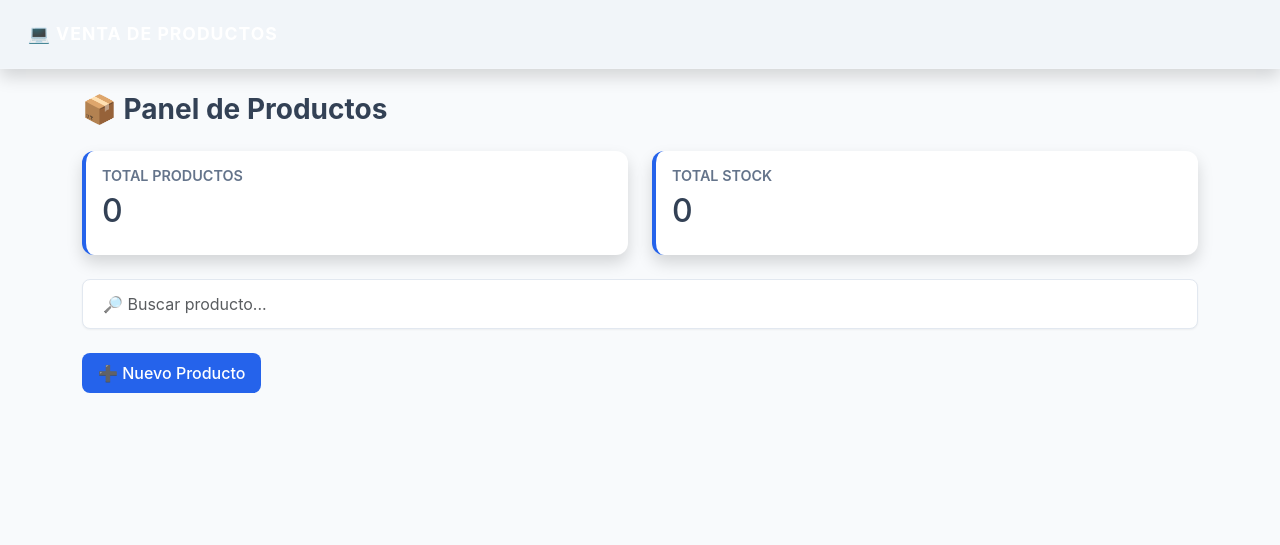
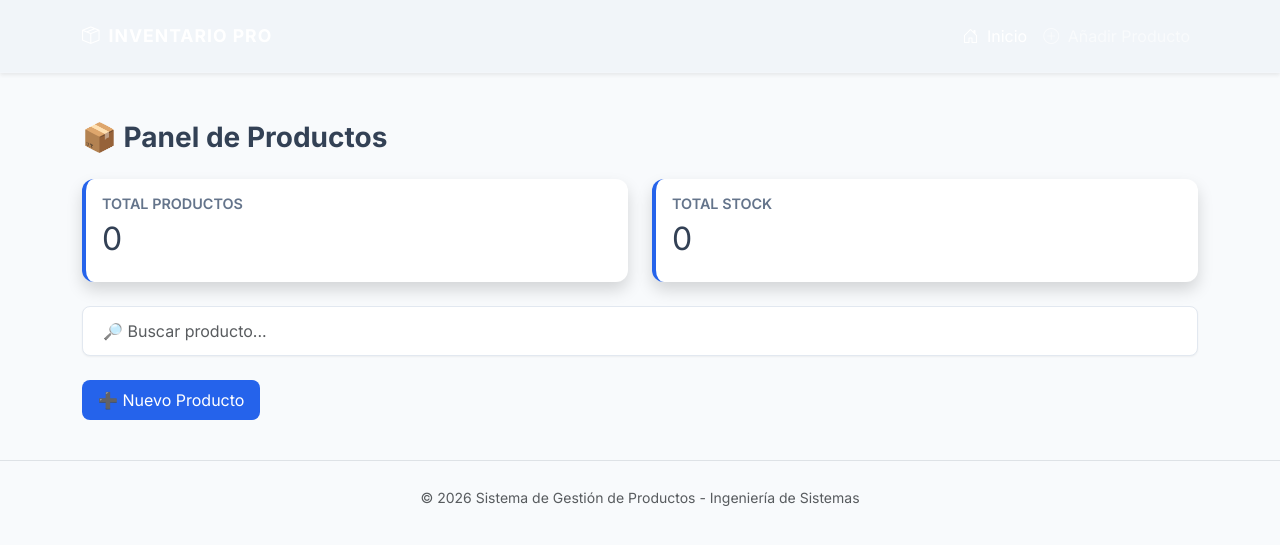
Before and after one commit to elsachgomez3-cell/sqlAlchemy_participacion, a Flask app: page / in a window 1280 px wide. Shown: the top 545 px of the page. Run offline with Flask 3, Linux system fonts and the light colour scheme.

Commit message:
mejora base con navegacio

```diff
--- a/templates/base.html
+++ b/templates/base.html
@@ -1,47 +1,87 @@
 <!DOCTYPE html>
-<html>
+<html lang="es">
 <head>
-    <title>SISTEMA DE INVENTARIO</title>
+    <meta charset="UTF-8">
+    <meta name="viewport" content="width=device-width, initial-scale=1.0">
+    <title>Sistema de Inventario | Gestión Profesional</title>
+
+    <link href="https://fonts.googleapis.com/css2?family=Inter:wght@400;600;700&display=swap" rel="stylesheet">
 
     <link href="https://cdn.jsdelivr.net/npm/bootstrap@5.3.0/dist/css/bootstrap.min.css" rel="stylesheet">
+
+    <link rel="stylesheet" href="https://cdn.jsdelivr.net/npm/bootstrap-icons@1.11.0/font/bootstrap-icons.css">
 
     <link rel="stylesheet" href="{{ url_for('static', filename='style.css') }}">
 </head>
 
 <body>
 
-<nav class="navbar navbar-dark shadow bg-dark">
-    <div class="container-fluid">
-        <span class="navbar-brand fw-bold">💻 VENTA DE PRODUCTOS</span>
+<nav class="navbar navbar-expand-lg navbar-dark bg-dark sticky-top shadow-sm">
+    <div class="container">
+        <a class="navbar-brand fw-bold d-flex align-items-center" href="/">
+            <i class="bi bi-box-seam me-2"></i>
+            <span>INVENTARIO PRO</span>
+        </a>
+
+        <button class="navbar-toggler" type="button" data-bs-toggle="collapse" data-bs-target="#navbarNav">
+            <span class="navbar-toggler-icon"></span>
+        </button>
+
+        <div class="collapse navbar-collapse" id="navbarNav">
+            <ul class="navbar-nav ms-auto">
+                <li class="nav-item">
+                    <a class="nav-link active" href="/"><i class="bi bi-house-door me-1"></i> Inicio</a>
+                </li>
+                <li class="nav-item">
+                    <a class="nav-link" href="/crear"><i class="bi bi-plus-circle me-1"></i> Añadir Producto</a>
+                </li>
+            </ul>
+        </div>
     </div>
 </nav>
 
-<div class="container mt-4">
+<div class="container mt-5">
 
-    <!-- 🔔 MENSAJES FLASH -->
-    {% with messages = get_flashed_messages() %}
+    <div class="row justify-content-center">
+        <div class="col-md-8">
+            {% with messages = get_flashed_messages(with_categories=true) %}
               {% if messages %}
-        <div class="alert alert-success text-center shadow">
-          {{ messages[0] }}
+                {% for category, message in messages %}
+                  <div class="alert alert-{{ 'success' if category == 'message' else category }} alert-dismissible fade show shadow-sm border-0" role="alert">
+                    <i class="bi {{ 'bi-check-circle-fill' if category == 'message' else 'bi-exclamation-triangle-fill' }} me-2"></i>
+                    {{ message }}
+                    <button type="button" class="btn-close" data-bs-dismiss="alert" aria-label="Close"></button>
                   </div>
+                {% endfor %}
               {% endif %}
             {% endwith %}
+        </div>
+    </div>
 
-    <!-- 🔥 CONTENIDO DINÁMICO -->
+    <main class="animate-fade-in">
         {% block content %}
         {% endblock %}
+    </main>
 
 </div>
 
-<!-- ⏱ AUTO OCULTAR ALERTA -->
+<footer class="text-center py-4 mt-5 text-muted border-top">
+    <small>&copy; 2026 Sistema de Gestión de Productos - Ingeniería de Sistemas</small>
+</footer>
+
+<script src="https://cdn.jsdelivr.net/npm/bootstrap@5.3.0/dist/js/bootstrap.bundle.min.js"></script>
+
 <script>
+    document.addEventListener("DOMContentLoaded", function() {
+        const alerts = document.querySelectorAll(".alert");
+        alerts.forEach(alert => {
             setTimeout(() => {
-  let alert = document.querySelector(".alert");
-  if(alert){
+                alert.style.transition = "opacity 0.8s ease";
                 alert.style.opacity = "0";
-    setTimeout(() => alert.style.display = "none", 500);
-  }
-}, 3000);
+                setTimeout(() => alert.remove(), 800);
+            }, 4000);
+        });
+    });
 </script>
 
 </body>
```
Lines whose indentation alone changed are shown as unchanged.
